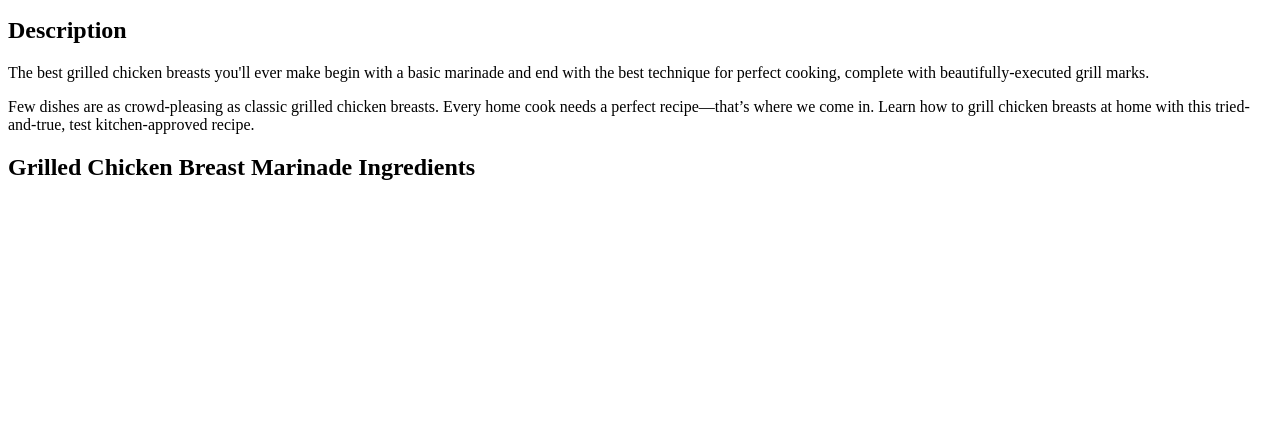
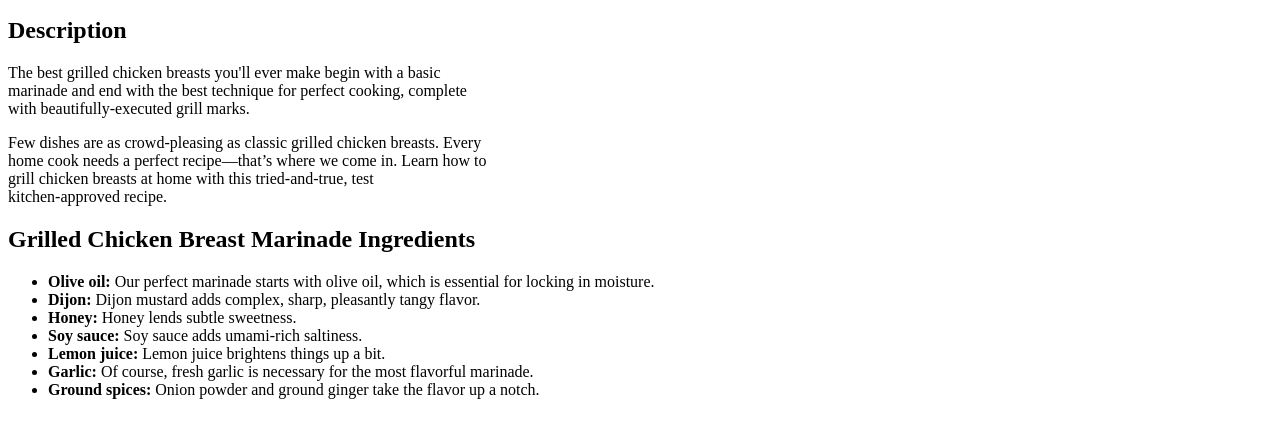
Before and after one commit to lawrence-ruscia/odin-recipes, a plain HTML site: page pages/grilled-chicken-breast.html in a window 1280 px wide. Shown: the part 101-538 px from the top of the page. Drawn offline with Linux system fonts and the light colour scheme.

Commit message:
Add ingredients section

```diff
--- a/pages/grilled-chicken-breast.html
+++ b/pages/grilled-chicken-breast.html
@@ -15,17 +15,40 @@
     <h2>Description</h2>
     <p>
       The best grilled chicken breasts you'll ever make begin with a basic
-      marinade and end with the best technique for perfect cooking, complete
+      <br>marinade and end with the best technique for perfect cooking, complete</br>
       with beautifully-executed grill marks.
     </p>
 
     <p>
       Few dishes are as crowd-pleasing as classic grilled chicken breasts. Every
-      home cook needs a perfect recipe—that’s where we come in. Learn how to
-      grill chicken breasts at home with this tried-and-true, test
+      <br>home cook needs a perfect recipe—that’s where we come in. Learn how to
+      <br>grill chicken breasts at home with this tried-and-true, test</br>
       kitchen-approved recipe.
     </p>
 
     <h2>Grilled Chicken Breast Marinade Ingredients</h2>
+    <ul>
+      <li>
+        <strong>Olive oil: </strong>Our perfect marinade starts with olive oil,
+        which is essential for locking in moisture.
+      </li>
+      <li>
+        <strong>Dijon: </strong>Dijon mustard adds complex, sharp, pleasantly
+        tangy flavor.
+      </li>
+      <li><strong>Honey: </strong>Honey lends subtle sweetness.</li>
+      <li><strong>Soy sauce: </strong>Soy sauce adds umami-rich saltiness.</li>
+      <li>
+        <strong>Lemon juice: </strong>Lemon juice brightens things up a bit.
+      </li>
+      <li>
+        <strong>Garlic: </strong>Of course, fresh garlic is necessary for the
+        most flavorful marinade.
+      </li>
+      <li>
+        <strong>Ground spices: </strong>Onion powder and ground ginger take the
+        flavor up a notch.
+      </li>
+    </ul>
   </body>
 </html>
```
